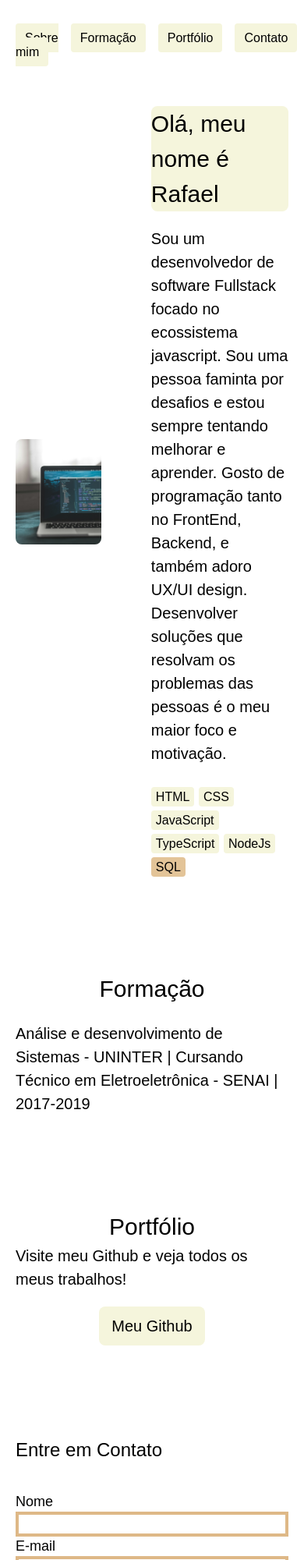
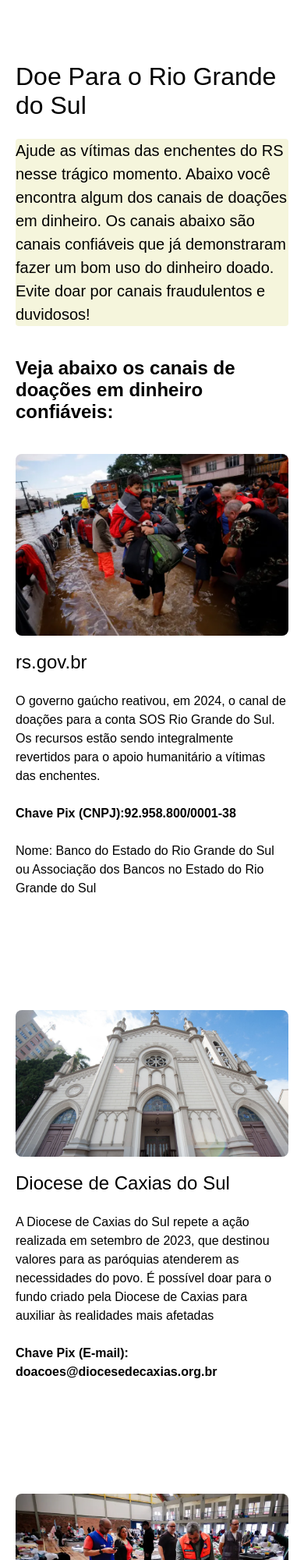
Before and after one commit to RafaelRtx/Rafael, a plain HTML site: page index.html in a window 390 px wide. Shown: the top 2000 px of the page at 78% size. Drawn offline with Linux system fonts and the light colour scheme.

```diff
--- a/index.html
+++ b/index.html
@@ -12,58 +12,52 @@
       <div class="menu-logo">
         <a href="#"></a>
       </div>
-      <nav class="menu-nav">
-        <ul>
-          <li><a href="#sobre">Sobre mim</a></li>
-          <li><a href="#formacao">Formação</a></li>
-          <li><a href="#portfolio">Portfólio</a></li>
-          <li><a href="#contato">Contato</a></li>
-        </ul>
-      </nav>
+      <div class="header-content">
+        <h1>Doe Para o Rio Grande do Sul</h1>
+        <p>Ajude as vítimas das enchentes do RS nesse trágico momento. Abaixo você encontra algum dos canais de doações em dinheiro. Os canais abaixo são canais confiáveis que já demonstraram fazer um bom uso do dinheiro doado. Evite doar por canais fraudulentos e duvidosos!</p>
+        <h2><strong>Veja abaixo os canais de doações em dinheiro confiáveis:</strong></h2>
+      </div>
     </div>
   </header>
 
-  <section class="sobre container" id="sobre">
+  <main>
+    <section class="sobre container">
       <div>
-      <img src="./images/altumcode-zE007SNgcdE-unsplash.jpg"/>
+        <img src="./images/resgate.jpg"/>
       </div>
       <div class="sobre-conteudo">
-    <h1>Olá, meu nome é Rafael</h1>
-      <p>Sou um desenvolvedor de software Fullstack focado no ecossistema javascript. Sou uma pessoa faminta por desafios e estou sempre tentando melhorar e aprender. Gosto de programação tanto no FrontEnd, Backend, e também adoro UX/UI design. Desenvolver soluções que resolvam os problemas das pessoas é o meu maior foco e motivação.</p>
-      <span>HTML</span>
-      <span>CSS</span>
-      <span>JavaScript</span>
-      <span>TypeScript</span>
-      <span>NodeJs</span>
-      <span>SQL</span>
+      <h1>rs.gov.br</h1>
+        <p>O governo gaúcho reativou, em 2024, o canal de doações para a conta SOS Rio Grande do Sul. Os recursos estão sendo integralmente revertidos para o apoio humanitário a vítimas das enchentes.</p>
+        <p><strong>Chave Pix (CNPJ):92.958.800/0001-38</strong></p>
+        <p>Nome: Banco do Estado do Rio Grande do Sul ou Associação dos Bancos no Estado do Rio Grande do Sul</p>
       </div>
     </section>
 
-  <article class="formacao container" id="formacao">
-    <h1>Formação</h1>
-    <p>Análise e desenvolvimento de Sistemas - UNINTER | Cursando</p>
-    <p>Técnico em Eletroeletrônica - SENAI | 2017-2019</p>
-  </article>
-
-  <article class="portfolio container" id="portfolio">
-    <h1>Portfólio</h1>
-    <p>Visite meu Github e veja todos os meus trabalhos!</p>
-    <a href="https://github.com/RafaelRtx">Meu Github</a>
-  </article>
-
-  <section class="contato container" id="contato">
-    <h1>Entre em Contato</h1>
-    <form>
-      <label for="nome">Nome</label>
-      <input type="text" id="nome" name="nome" required>
-      <label for="email">E-mail</label>
-      <input type="email" id="email" name="email" required>
-      <label for="mensagem">Mensagem</label>
-      <textarea id="mensagem" name="mensagem" required></textarea>
-      <button id="enviar" name="enviar" type="submit">Enviar</button>
-    </form>
+    <section class="sobre container">
+      <div>
+        <img src="./images/diocese.jpg"/>
+      </div>
+      <div class="sobre-conteudo">
+      <h1>Diocese de Caxias do Sul</h1>
+        <p>A Diocese de Caxias do Sul repete a ação realizada em setembro de 2023, que destinou valores para as paróquias atenderem as necessidades do povo. É possível doar para o fundo criado pela Diocese de Caxias para auxiliar às realidades mais afetadas</p>
+        <p><strong>Chave Pix (E-mail): doacoes@diocesedecaxias.org.br</strong></p>
+      </div>
     </section>
 
+    <section class="sobre container">
+      <div>
+        <img src="./images/reconstrua.webp"/>
+      </div>
+      <div class="sobre-conteudo">
+      <h1>ReconstruaRS</h1>
+        <p>A ReconstruaRS é uma iniciativa dedicada a prestar auxílio emergencial e apoio às comunidades afetadas por desastres climáticos no Rio Grande do Sul. Seus trabalhos são realizados em parceria com organizações locais, voluntários e projetos sociais.</p>
+        <p><strong>Doações pelo site: <a target="_blank" href="https://reconstruars.org"><strong>https://reconstruars.org</strong></a></strong></p>
+      </div>
+    </section>
+  </main>
+  <footer>
+    <h1>Sua ajuda faz a diferença!</h1>
+  </footer>
 </body>
 <script src="script.js"></script>
 </html>
--- a/style.css
+++ b/style.css
@@ -24,11 +24,6 @@ ul {
   list-style: none;
 }
 
-a {
-  text-decoration: none;
-  color: black;
-}
-
 img {
   display: block;
   max-width: 100%;
@@ -51,27 +46,29 @@ html {
   padding: 0 20px;
 }
 
-/* Menu */
-.menu-nav ul{
-  display: flex;
-  margin-top: 40px;
+.header-content h1{
+  margin-top: 80px;
+  font-size: 2.5rem;
+  margin-bottom: 24px;
 }
 
-.menu-nav ul li{
-  margin: 0 16px 0 0
-}
-
-.menu-nav ul li a{
-  padding: 10px 12px;
+.header-content p{
+  line-height: 1.5;
+  font-size: 1.25rem;
   background-color: beige;
   border-radius: 4px;
 }
 
+.header-content h2{
+  margin-top: 40px;
+}
+
 /* Conteúdo sobre */
 .sobre {
-  display:flex;
+  display:grid;
+  grid-template-columns: 1fr 1fr;
   gap: 4rem;
-  margin-top: 60px;
+  margin-top: 40px;
   align-items: center;
   line-height: 1.5;
   font-size: 1.25rem;
@@ -80,7 +77,6 @@ html {
 
 .sobre h1 {
   margin-bottom: 20px;
-  background-color: beige;
   border-radius: 8px;
 }
 
@@ -94,87 +90,22 @@ html {
   border-radius: 4px;
 }
 
-/*Formação*/
-.formacao{
-  font-size: 1.25rem;
-  line-height: 1.5;
+footer{
+  background-color: beige;
   display: flex;
-  flex-direction: column;
-  align-items: center;
-  margin-bottom: 120px;
+  justify-content: center;
+  padding: 40px 40px;
+  text-align: center;
 }
 
-.formacao h1{
-  margin-bottom: 20px;
+@media (max-width:1200px){
+  .sobre{
+    grid-template-columns: 1fr;
+    gap: 1rem;
+    font-size: 1rem;
+  }
+
+  .header-content h1{
+    font-size: 2rem;
+  }
 }
-
-/*Portfolio*/
-.portfolio{
-  font-size: 1.25rem;
-  line-height: 1.5;
-  display: flex;
-  flex-direction: column;
-  align-items: center;
-  margin-bottom: 120px;
-}
-
-.portfolio a{
-  margin-top: 20px;
-  padding: 10px 16px;
-  background-color: beige;
-  border-radius: 8px;
-  transition: .2s;
-}
-
-.portfolio a:hover{
-  background-color: burlywood;
-}
-
-/*Contato*/
-.contato{
-  margin-bottom: 120px;
-}
-
-.contato h1{
-  margin-bottom: 40px;
-}
-
-.contato form{
-  display: flex;
-  flex-direction: column;
-  max-width: 600px;
-  font-size: 18px;
-  line-height: 25px;
-  margin-bottom: 4px;
-}
-
-.contato textarea{
-  width: 100%;
-  height: 120px;
-  margin-bottom: 40px;
-  border: 4px solid burlywood;
-}
-
-.contato input{
-  border: 4px solid burlywood;
-  height: 32px;
-}
-
-.contato button{
-  border: none;
-  background-color: burlywood;
-  border-radius: 4px;
-  height: 20px;
-  cursor: pointer;
-  transition: .2s;
-}
-
-.contato button:hover{
-  background-color: blanchedalmond;
-}
-
-/* Animação mudar cor dos adesivos */
-.animate{
-  background-color: burlywood !important;
-  transition: .2s;
-}
```
Also changed, not shown: images/altumcode-zE007SNgcdE-unsplash.jpg (deleted), images/diocese.jpg (added), images/reconstrua.webp (added), images/resgate.jpg (added). Lines whose indentation alone changed are shown as unchanged.
